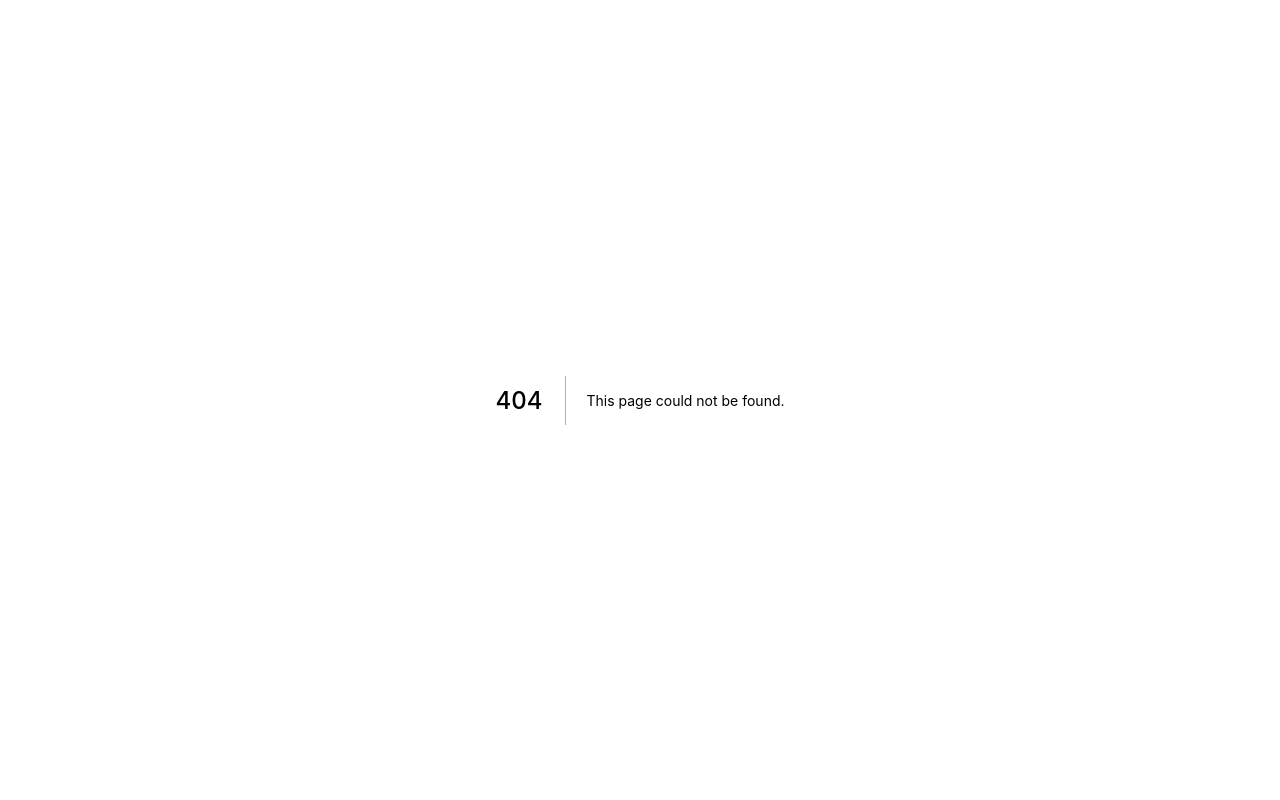
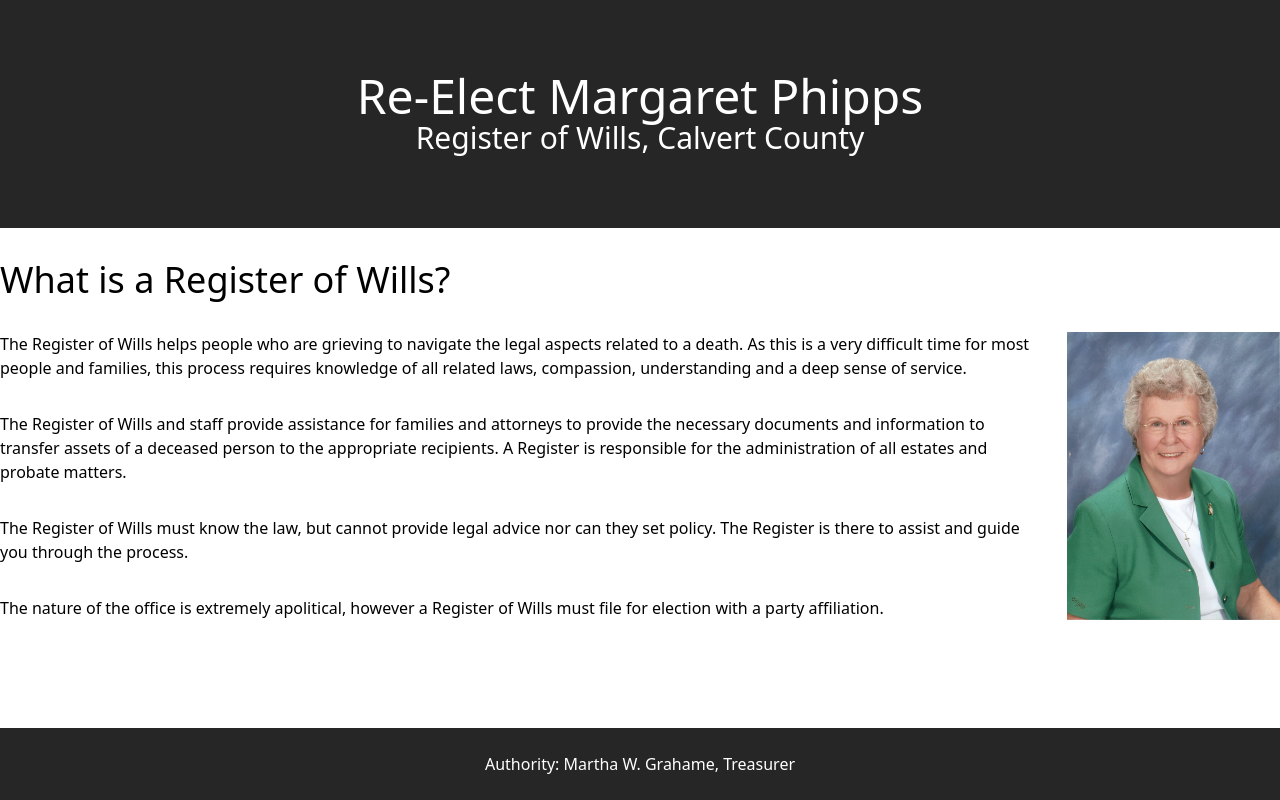
Before and after one commit to sean-hale-dev/margaret-phipps-site, a Next.js app: page /registerofwills in a window 1280 px wide. Before the commit this address had no page. Built offline with nearby package versions, Linux system fonts and the light colour scheme.

Commit message:
(feat): Creation of the register of wills page

```diff
--- /dev/null
+++ b/pages/registerofwills.tsx
@@ -0,0 +1,33 @@
+import type { NextPage } from 'next';
+import Footer from '../components/footer';
+import Header from '../components/Header';
+
+const RegisterOfWills: NextPage = () => {
+  const paragraphs = [
+    'The Register of Wills helps people who are grieving to navigate the legal aspects related to a death.  As this is a very difficult time for most people and families, this process requires knowledge of all related laws, compassion, understanding and a deep sense of service.',
+    'The Register of Wills and staff provide assistance for families and attorneys to provide the necessary documents and information to transfer assets of a deceased person to the appropriate recipients.  A Register is responsible for the administration of all estates and probate matters.',
+    'The Register of Wills must know the law, but cannot provide legal advice nor can they set policy. The Register is there to assist and guide you through the process.',
+    'The nature of the office is extremely apolitical, however a Register of Wills must file for election with a party affiliation.',
+  ];
+
+  return (
+    <div className="flex flex-col justify-between min-h-screen">
+      <div>
+        <Header />
+        <section className="container mx-auto my-8">
+          <h1 className="text-4xl mb-8">What is a Register of Wills?</h1>
+
+          <div className="flex justify-between space-x-8">
+            <article className="space-y-8 w-5/6">
+              { paragraphs.map((text, idx) => <p key={idx}>{text}</p>) }
+            </article>
+            <img src="margaret5.jpeg" className="w-1/6"/>
+          </div>
+        </section>
+      </div>
+      <Footer />
+    </div>
+  );
+}
+
+export default RegisterOfWills;
```
